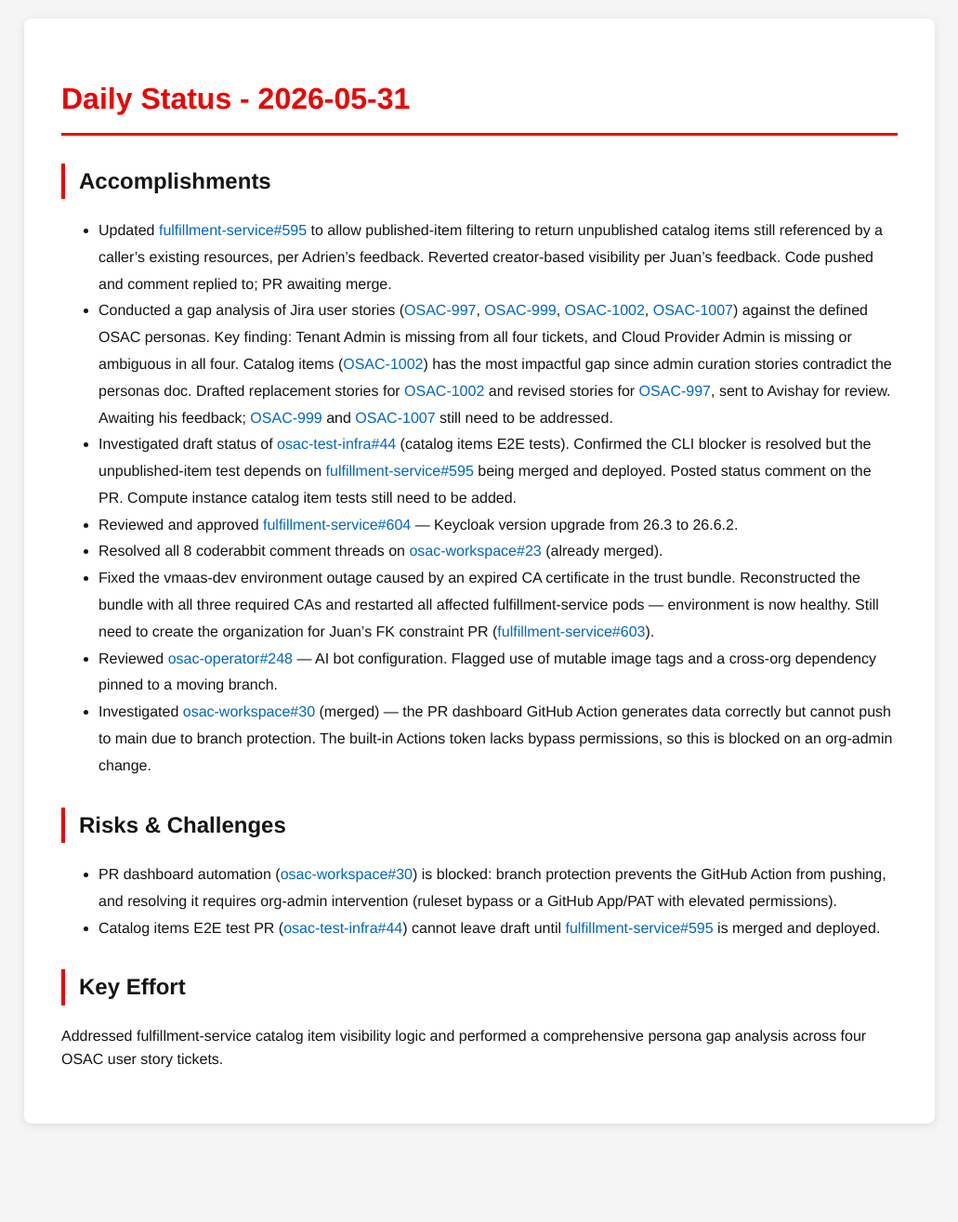
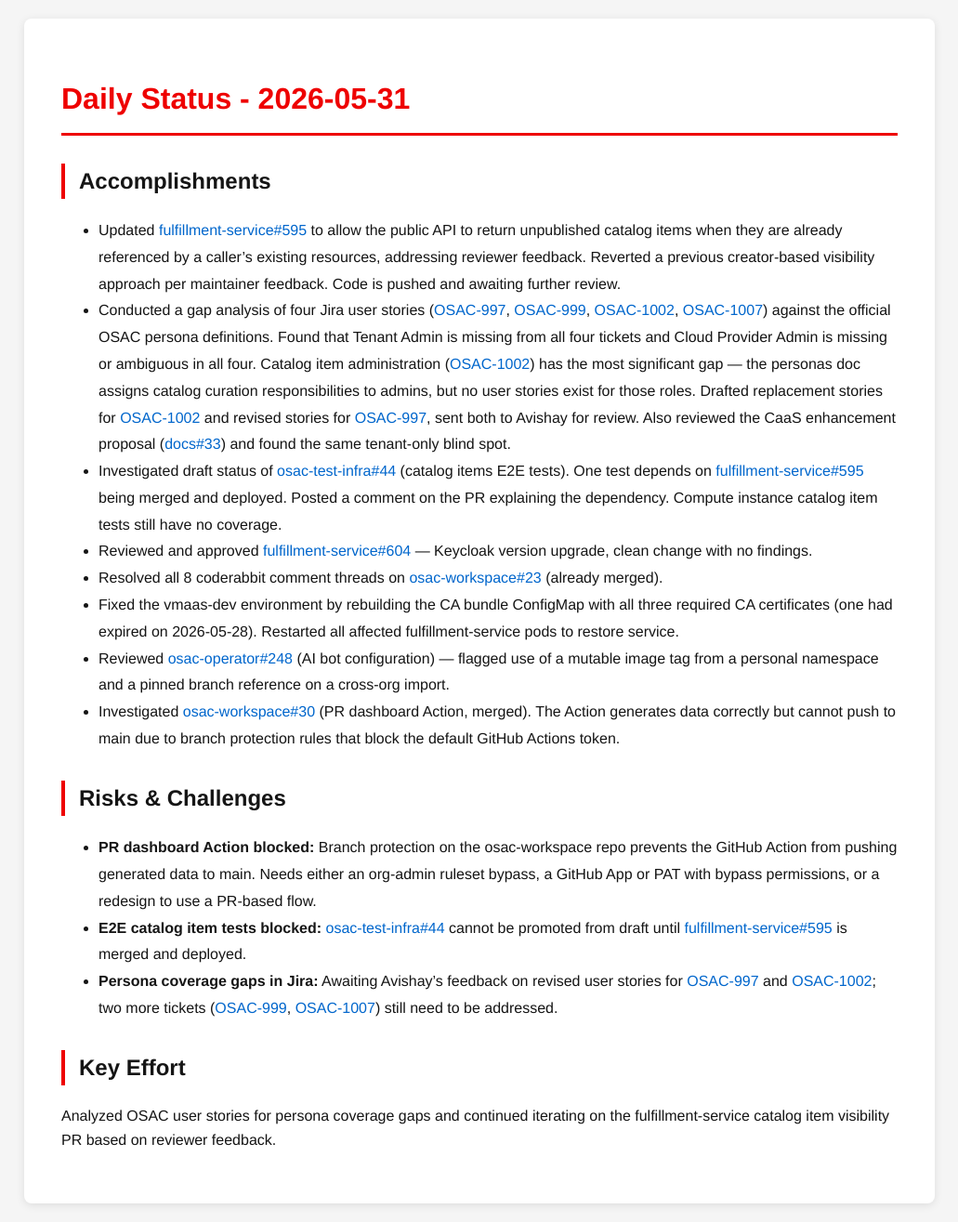
Before and after one commit to tzvatot/daily-status, a Jekyll site: the page built from 2026-05-31.md, in a window 1280 px wide. Shown: the whole page at 93% size, without its empty margins (124-1155 px from the left). Built offline with Jekyll 4.4.1, drawn with Linux system fonts in a browser that asks for light colours; before the commit the page ends 1229 px from its top, so only the background shows below that.

Commit message:
Daily status update - 2026-05-31

```diff
--- a/2026-05-31.md
+++ b/2026-05-31.md
@@ -7,18 +7,19 @@
 # Daily Status - 2026-05-31
 
 ## Accomplishments
-- Updated [fulfillment-service#595](https://github.com/osac-project/fulfillment-service/pull/595) to allow published-item filtering to return unpublished catalog items still referenced by a caller's existing resources, per Adrien's feedback. Reverted creator-based visibility per Juan's feedback. Code pushed and comment replied to; PR awaiting merge.
-- Conducted a gap analysis of Jira user stories ([OSAC-997](https://redhat.atlassian.net/browse/OSAC-997), [OSAC-999](https://redhat.atlassian.net/browse/OSAC-999), [OSAC-1002](https://redhat.atlassian.net/browse/OSAC-1002), [OSAC-1007](https://redhat.atlassian.net/browse/OSAC-1007)) against the defined OSAC personas. Key finding: Tenant Admin is missing from all four tickets, and Cloud Provider Admin is missing or ambiguous in all four. Catalog items ([OSAC-1002](https://redhat.atlassian.net/browse/OSAC-1002)) has the most impactful gap since admin curation stories contradict the personas doc. Drafted replacement stories for [OSAC-1002](https://redhat.atlassian.net/browse/OSAC-1002) and revised stories for [OSAC-997](https://redhat.atlassian.net/browse/OSAC-997), sent to Avishay for review. Awaiting his feedback; [OSAC-999](https://redhat.atlassian.net/browse/OSAC-999) and [OSAC-1007](https://redhat.atlassian.net/browse/OSAC-1007) still need to be addressed.
-- Investigated draft status of [osac-test-infra#44](https://github.com/osac-project/osac-test-infra/pull/44) (catalog items E2E tests). Confirmed the CLI blocker is resolved but the unpublished-item test depends on [fulfillment-service#595](https://github.com/osac-project/fulfillment-service/pull/595) being merged and deployed. Posted status comment on the PR. Compute instance catalog item tests still need to be added.
-- Reviewed and approved [fulfillment-service#604](https://github.com/osac-project/fulfillment-service/pull/604) — Keycloak version upgrade from 26.3 to 26.6.2.
+- Updated [fulfillment-service#595](https://github.com/osac-project/fulfillment-service/pull/595) to allow the public API to return unpublished catalog items when they are already referenced by a caller's existing resources, addressing reviewer feedback. Reverted a previous creator-based visibility approach per maintainer feedback. Code is pushed and awaiting further review.
+- Conducted a gap analysis of four Jira user stories ([OSAC-997](https://redhat.atlassian.net/browse/OSAC-997), [OSAC-999](https://redhat.atlassian.net/browse/OSAC-999), [OSAC-1002](https://redhat.atlassian.net/browse/OSAC-1002), [OSAC-1007](https://redhat.atlassian.net/browse/OSAC-1007)) against the official OSAC persona definitions. Found that Tenant Admin is missing from all four tickets and Cloud Provider Admin is missing or ambiguous in all four. Catalog item administration ([OSAC-1002](https://redhat.atlassian.net/browse/OSAC-1002)) has the most significant gap — the personas doc assigns catalog curation responsibilities to admins, but no user stories exist for those roles. Drafted replacement stories for [OSAC-1002](https://redhat.atlassian.net/browse/OSAC-1002) and revised stories for [OSAC-997](https://redhat.atlassian.net/browse/OSAC-997), sent both to Avishay for review. Also reviewed the CaaS enhancement proposal ([docs#33](https://github.com/osac-project/docs/pull/33)) and found the same tenant-only blind spot.
+- Investigated draft status of [osac-test-infra#44](https://github.com/osac-project/osac-test-infra/pull/44) (catalog items E2E tests). One test depends on [fulfillment-service#595](https://github.com/osac-project/fulfillment-service/pull/595) being merged and deployed. Posted a comment on the PR explaining the dependency. Compute instance catalog item tests still have no coverage.
+- Reviewed and approved [fulfillment-service#604](https://github.com/osac-project/fulfillment-service/pull/604) — Keycloak version upgrade, clean change with no findings.
 - Resolved all 8 coderabbit comment threads on [osac-workspace#23](https://github.com/osac-project/osac-workspace/pull/23) (already merged).
-- Fixed the vmaas-dev environment outage caused by an expired CA certificate in the trust bundle. Reconstructed the bundle with all three required CAs and restarted all affected fulfillment-service pods — environment is now healthy. Still need to create the organization for Juan's FK constraint PR ([fulfillment-service#603](https://github.com/osac-project/fulfillment-service/pull/603)).
-- Reviewed [osac-operator#248](https://github.com/osac-project/osac-operator/pull/248) — AI bot configuration. Flagged use of mutable image tags and a cross-org dependency pinned to a moving branch.
-- Investigated [osac-workspace#30](https://github.com/osac-project/osac-workspace/pull/30) (merged) — the PR dashboard GitHub Action generates data correctly but cannot push to main due to branch protection. The built-in Actions token lacks bypass permissions, so this is blocked on an org-admin change.
+- Fixed the vmaas-dev environment by rebuilding the CA bundle ConfigMap with all three required CA certificates (one had expired on 2026-05-28). Restarted all affected fulfillment-service pods to restore service.
+- Reviewed [osac-operator#248](https://github.com/osac-project/osac-operator/pull/248) (AI bot configuration) — flagged use of a mutable image tag from a personal namespace and a pinned branch reference on a cross-org import.
+- Investigated [osac-workspace#30](https://github.com/osac-project/osac-workspace/pull/30) (PR dashboard Action, merged). The Action generates data correctly but cannot push to main due to branch protection rules that block the default GitHub Actions token.
 
 ## Risks & Challenges
-- PR dashboard automation ([osac-workspace#30](https://github.com/osac-project/osac-workspace/pull/30)) is blocked: branch protection prevents the GitHub Action from pushing, and resolving it requires org-admin intervention (ruleset bypass or a GitHub App/PAT with elevated permissions).
-- Catalog items E2E test PR ([osac-test-infra#44](https://github.com/osac-project/osac-test-infra/pull/44)) cannot leave draft until [fulfillment-service#595](https://github.com/osac-project/fulfillment-service/pull/595) is merged and deployed.
+- **PR dashboard Action blocked:** Branch protection on the osac-workspace repo prevents the GitHub Action from pushing generated data to main. Needs either an org-admin ruleset bypass, a GitHub App or PAT with bypass permissions, or a redesign to use a PR-based flow.
+- **E2E catalog item tests blocked:** [osac-test-infra#44](https://github.com/osac-project/osac-test-infra/pull/44) cannot be promoted from draft until [fulfillment-service#595](https://github.com/osac-project/fulfillment-service/pull/595) is merged and deployed.
+- **Persona coverage gaps in Jira:** Awaiting Avishay's feedback on revised user stories for [OSAC-997](https://redhat.atlassian.net/browse/OSAC-997) and [OSAC-1002](https://redhat.atlassian.net/browse/OSAC-1002); two more tickets ([OSAC-999](https://redhat.atlassian.net/browse/OSAC-999), [OSAC-1007](https://redhat.atlassian.net/browse/OSAC-1007)) still need to be addressed.
 
 ## Key Effort
-Addressed fulfillment-service catalog item visibility logic and performed a comprehensive persona gap analysis across four OSAC user story tickets.
+Analyzed OSAC user stories for persona coverage gaps and continued iterating on the fulfillment-service catalog item visibility PR based on reviewer feedback.
```
